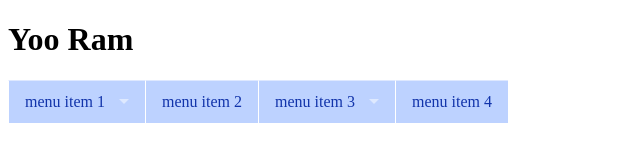
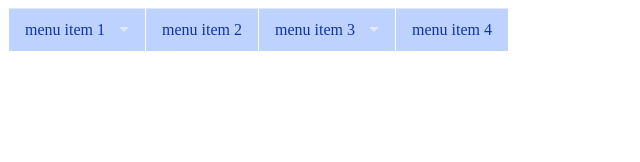
Before and after one commit to sanchitsoni/Superfish-Base, a plain HTML site: page index.html in a window 1280 px wide. Shown: the whole page, without its empty margins (0-640 px from the left). Drawn offline with Linux system fonts and the light colour scheme.

Commit message:
test phpstrom commit

```diff
--- a/index.html
+++ b/index.html
@@ -26,7 +26,6 @@
 		</script>
 	</head>
 	<body>
-    <h1>Yoo Ram</h1>
 		<ul class="sf-menu" id="example">
 			<li class="current">
 				<a href="followed.html">menu item 1</a>
```
